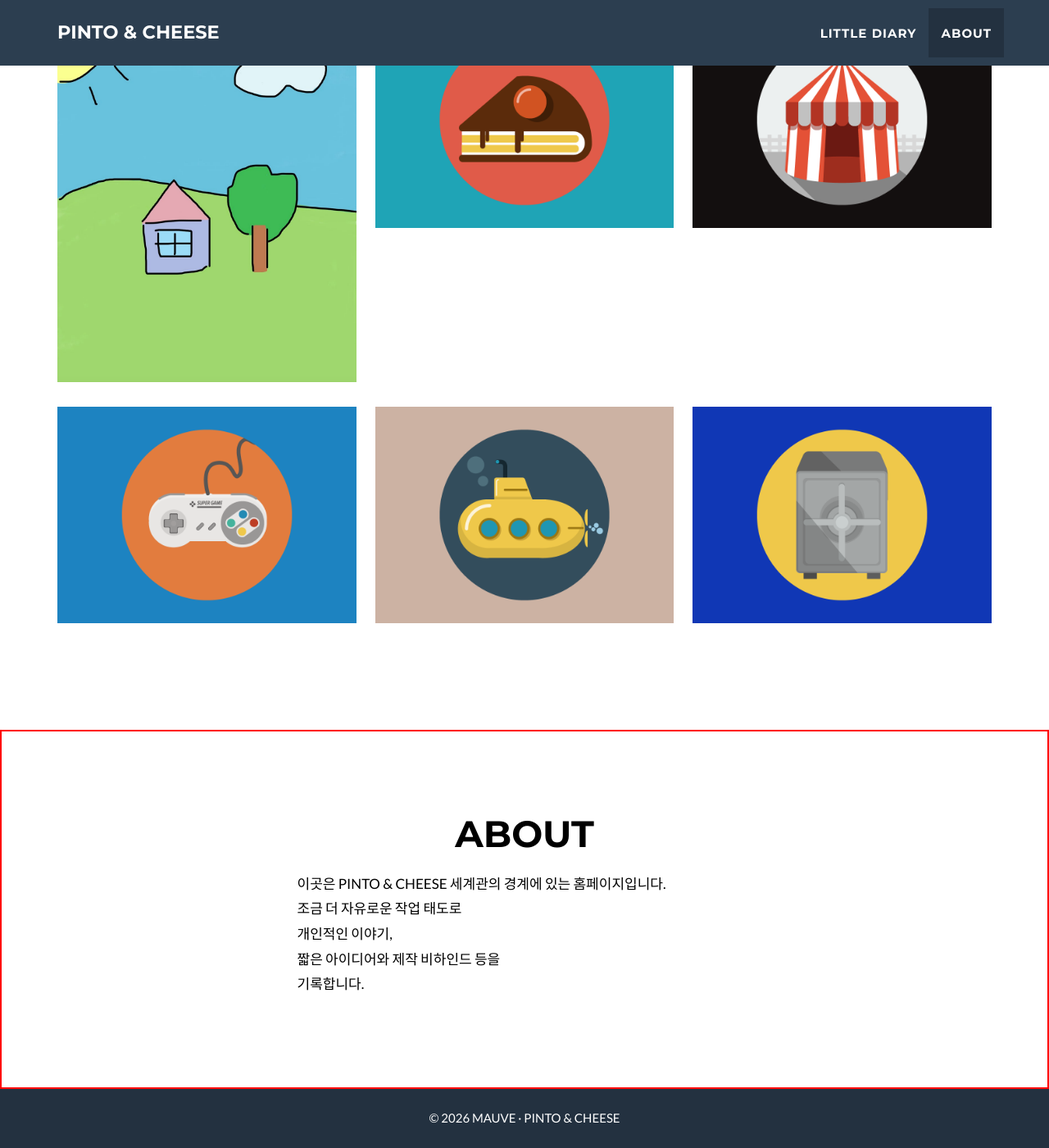
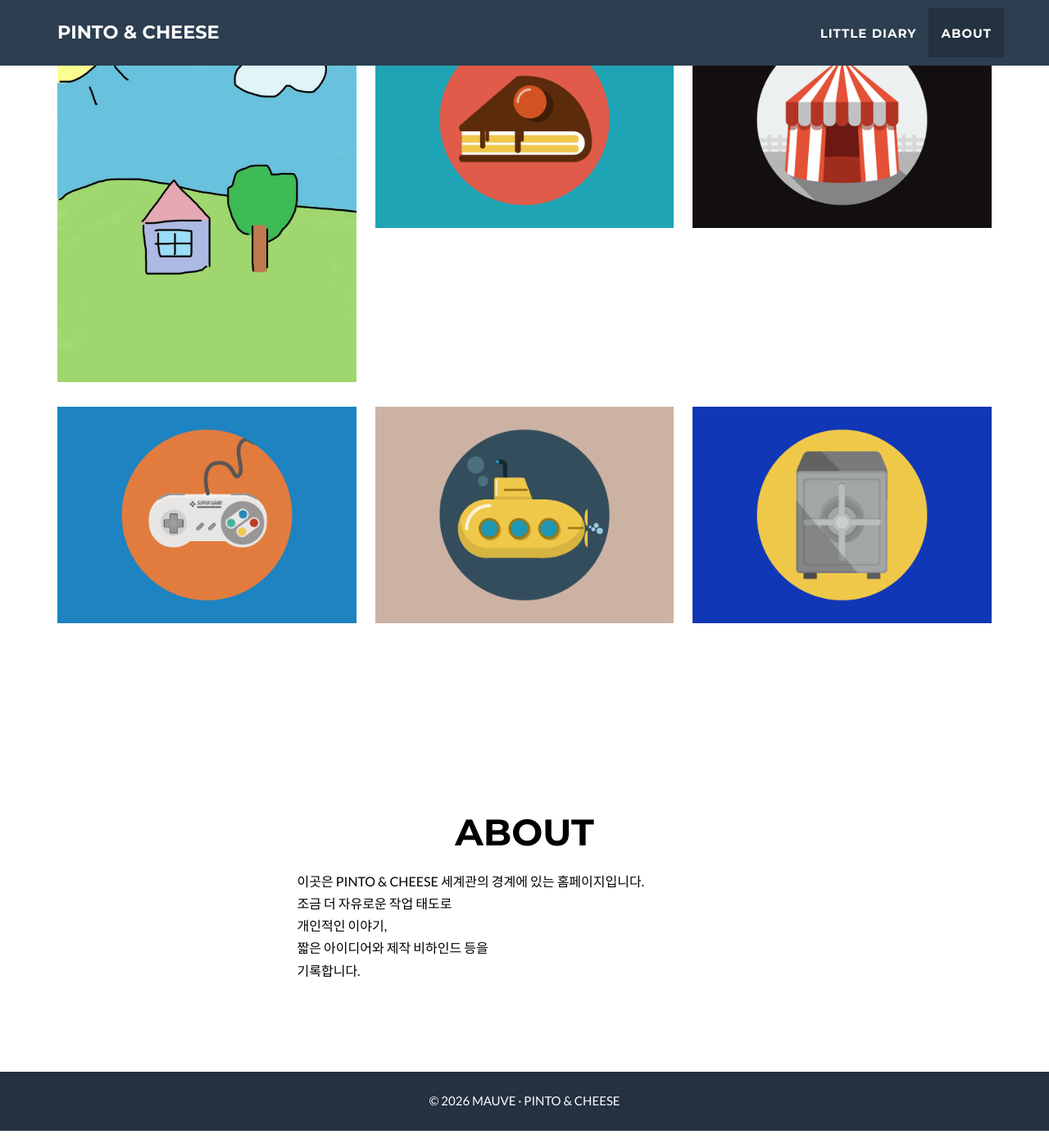
Before and after one commit to pintocheese/pintocheese.github.io, a Jekyll site: the page built from _posts/2014-07-18-project-1.markdown, in a window 1280 px wide and 1400 px high, scrolled down 2041 px. Shown: the whole window at 82% size. Built offline with Jekyll 4.4.1, drawn with Linux system fonts in a browser that asks for light colours; after the commit the page ends 3420 px from its top, so only the background shows below that.

Commit message:
Update custom.css

```diff
--- a/assets/css/custom.css
+++ b/assets/css/custom.css
@@ -8,12 +8,12 @@ section.success,
 }
 
 @media (min-width: 992px) {
-  #about p {
-    font-size: 17px;
-    line-height: 1.8;
+  section.success#about .col-lg-6 p {
+    font-size: 16px;
+    line-height: 1.7;
   }
 }
 
-#about {
-  border: 2px solid red;
+section.success#about {
+  background-color: rgba(255, 0, 0, 0.05);
 }
```
